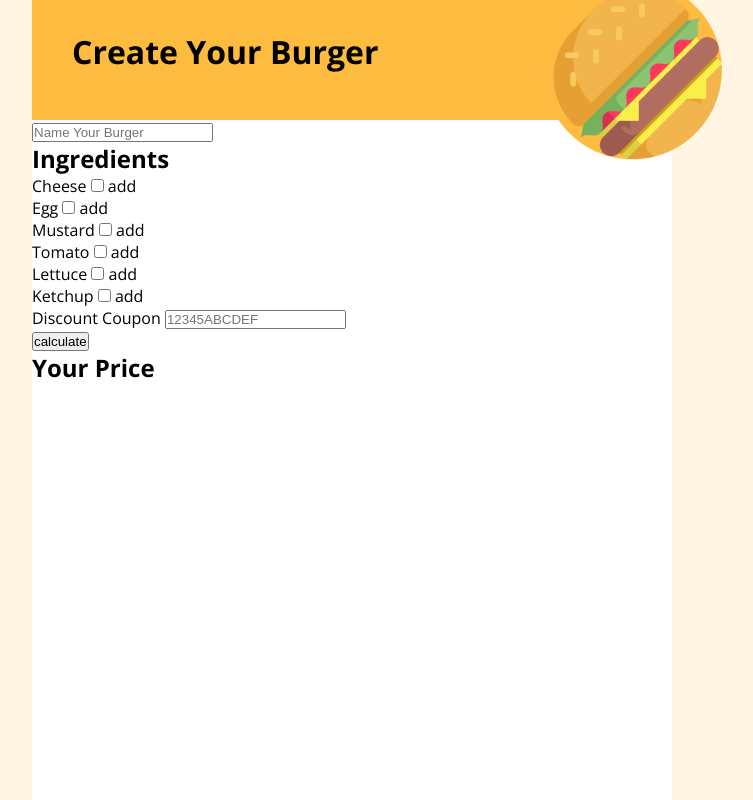
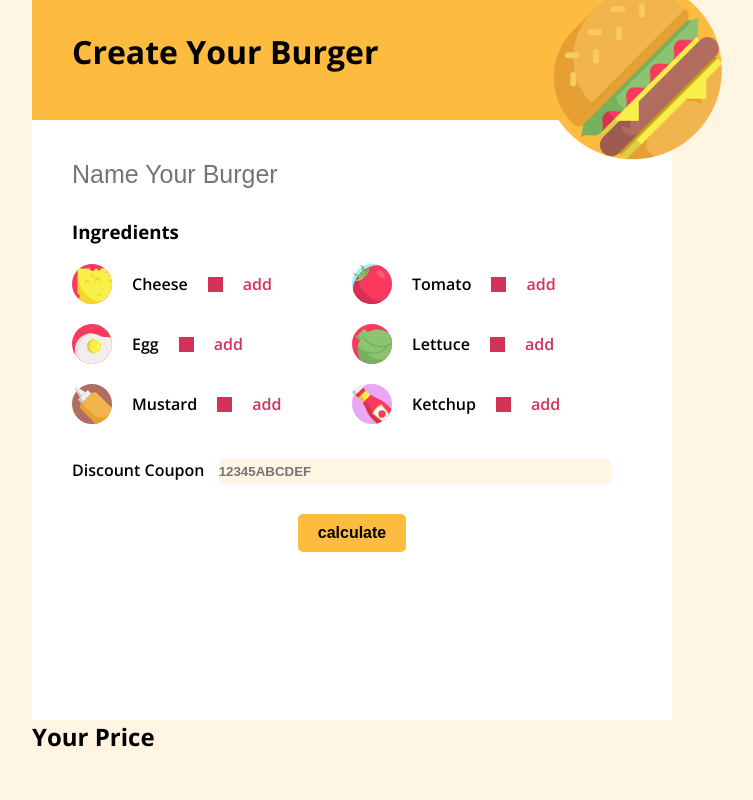
Before and after one commit to marianomarchionna/js-burger, a plain HTML site: page index.html in a window 1280 px wide. Shown: the whole page, without its empty margins (288-1041 px from the left). Drawn offline with nearby package versions, Linux system fonts and the light colour scheme.

Commit message:
Main terminato

```diff
--- a/css/style.css
+++ b/css/style.css
@@ -16,9 +16,7 @@ body {
     margin: 0 auto;
     height: 100%;
     width: 50%;
-    background-color: #ffffff;
 }
-
 /* header */
 header {
     width: 100%;
@@ -39,3 +37,97 @@ header img {
     right: -50px;
 }
 /* fine header */
+/* main */
+main {
+    width: 100%;
+    height: calc(100vh - 25%);
+    padding: 0 40px;
+    background-color: #ffffff;
+}
+
+#nome {
+    border: none;
+    font-size: 25px;
+    margin-top: 40px;
+    margin-bottom: 30px;
+}
+
+.ingredienti h3 {
+    margin-bottom: 20px;
+}
+
+.col-left{
+    width: 50%;
+    float: left;
+    margin-bottom: 15px;
+}
+
+.row {
+    margin-bottom: 20px;
+    display: flex;
+    align-items: center;
+}
+
+.ingredienti img {
+    height: 40px;
+}
+
+.row span {
+    font-weight: 600;
+    margin: 0 20px;
+}
+
+.ingredient {
+    position: relative;
+    appearance: none;
+    background-color: #D33359;
+    width: 15px;
+    height: 15px;
+}
+
+
+.ingredient:checked:after {
+    position: absolute;
+    top: -10px;
+    left: -1px;
+    font-size: 23px;
+    font-weight: bolder;
+    content: '\2713';
+}
+
+.add {
+    color: #D33359;
+}
+
+.sconto span {
+    font-weight: 600;
+    margin-right: 10px;
+}
+
+#coupon {
+    background-color: #fff5e2;
+    border: none;
+    width: 70%;
+    height: 25px;
+    border-radius: 5px;
+    font-weight: 600;
+}
+
+.calculate {
+    margin-top: 30px;
+    text-align: center;
+}
+
+#calc-price {
+    border: none;
+    background-color: #fdbb40;
+    padding: 10px 20px;
+    font-weight: bolder;
+    font-size: 16px;
+    border-radius: 5px;
+}
+
+#calc-price:hover,
+.ingredient:hover {
+    cursor: pointer;
+}
--- a/index.html
+++ b/index.html
@@ -27,31 +27,47 @@
             <!-- fine sezione nome burger -->
             <!-- sezione ingredienti -->
             <section class="ingredienti">
-                <h2>Ingredients</h2>
+                <h3>Ingredients</h3>
+                <div class="col-left">
+                    <div class="row">
+                        <img src="img/cheese.svg" alt="Cheese">
                         <span>Cheese</span>
                         <input class="ingredient" type="checkbox" name="cheese" value="4"/>
-                <span>add</span>
-                <br>
+                        <span class="add">add</span>
+                    </div>
+                    <div class="row">
+                        <img src="img/fried-egg.svg" alt="Egg">
                         <span>Egg</span>
                         <input class="ingredient" type="checkbox" name="egg" value="3"/>
-                <span>add</span>
-                <br>
+                        <span class="add">add</span>
+                    </div>
+                    <div class="row">
+                        <img src="img/mustard.svg" alt="Mustard">
                         <span>Mustard</span>
                         <input class="ingredient" type="checkbox" name="mustard" value="2"/>
-                <span>add</span>
-                <br>
+                        <span class="add">add</span>
+                    </div>
+                </div>
+                <div class="col-left">
+                    <div class="row">
+                        <img src="img/tomato.svg" alt="Tomato">
                         <span>Tomato</span>
                         <input class="ingredient" type="checkbox" name="tomato" value="3"/>
-                <span>add</span>
-                <br>
+                        <span class="add">add</span>
+                    </div>
+                    <div class="row">
+                        <img src="img/lettuce.svg" alt="Lettuce">
                         <span>Lettuce</span>
                         <input class="ingredient" type="checkbox" name="lettuce" value="3"/>
-                <span>add</span>
-                <br>
+                        <span class="add">add</span>
+                    </div>
+                    <div class="row">
+                        <img src="img/ketchup.svg" alt="Ketchup">
                         <span>Ketchup</span>
                         <input class="ingredient" type="checkbox" name="ketchup" value="2"/>
-                <span>add</span>
-                <br>
+                        <span class="add">add</span>
+                    </div>
+                </div>
             </section>
             <!-- fine sezione ingredienti -->
             <!-- sezione sconto -->
```
Lines whose indentation alone changed are shown as unchanged.
